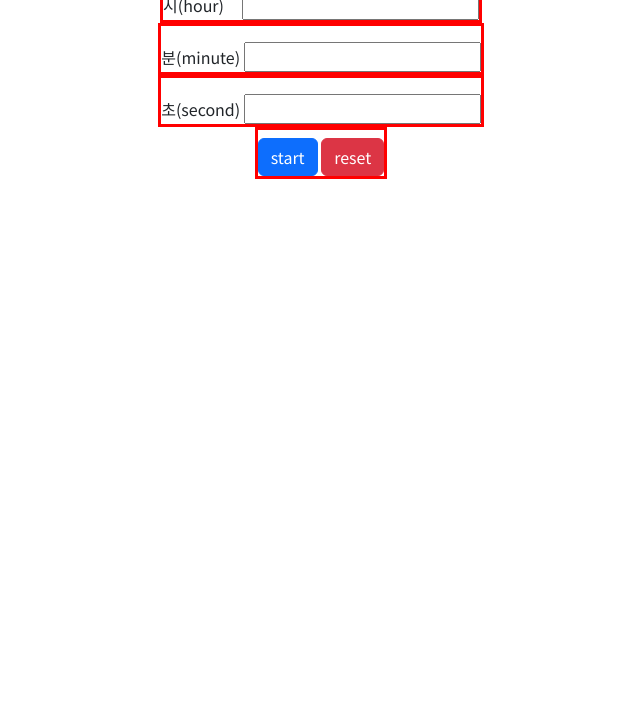
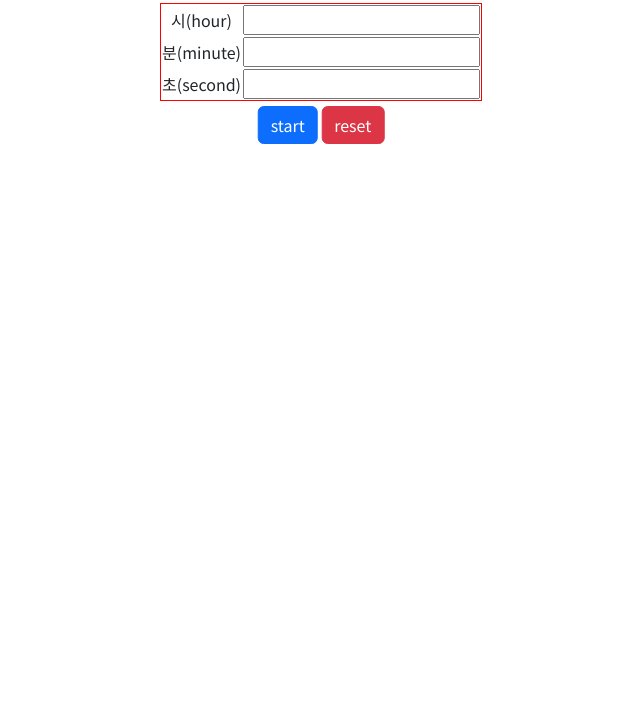
Before and after one commit to Bam-j/Simple-Timer, a website with bundled scripts: page index.html in a window 1280 px wide. Shown: the part 85-800 px from the top of the page, without its empty margins (319-959 px from the left). Built offline with nearby package versions, Linux system fonts and the light colour scheme.

Commit message:
전체 요소들 중앙정렬 및 위치 조정

```diff
--- a/css/index.css
+++ b/css/index.css
@@ -6,16 +6,22 @@ body {
 #title{
   font-weight: bold;
   text-align: center;
+  margin: 0 auto;
+  padding-top: 1rem;
+}
+
+#main-container {
+  text-align: center;
+  margin: 0 auto;
+  border: 1px red solid;
+  position: relative;
 }
 
 .formField{
-  display: inline-block;
-  border: red solid;
-  padding-top: 1em;
+  padding-top: 3rem;
 }
 
 #timer{
-  text-align: center;
 }
 
 #inputHour, #inputMinute, #inputSecond{
@@ -23,9 +29,14 @@ body {
 }
 
 #buttons {
-  padding-top: 0.5em;
+  position: absolute;
+  left: 50%;
+  transform: translate(-50%, -50%);
 }
 
-#startAndPauseButton, #resetButton{
+#startAndPauseButton {
+}
+
+#resetButton {
 
 }
--- a/index.html
+++ b/index.html
@@ -7,39 +7,44 @@
   <meta name='author' content='Bam'>
   <meta name='viewport' content='width=device-width, initial-scale=1.0'>
   <title>Simple Timer</title>
-  <link href='https://cdn.jsdelivr.net/npm/bootstrap@5.2.3/dist/css/bootstrap.min.css' rel='stylesheet' integrity='sha384-rbsA2VBKQhggwzxH7pPCaAqO46MgnOM80zW1RWuH61DGLwZJEdK2Kadq2F9CUG65' crossorigin='anonymous'>
+  <link href='https://cdn.jsdelivr.net/npm/bootstrap@5.2.3/dist/css/bootstrap.min.css' rel='stylesheet'
+        integrity='sha384-rbsA2VBKQhggwzxH7pPCaAqO46MgnOM80zW1RWuH61DGLwZJEdK2Kadq2F9CUG65' crossorigin='anonymous'>
   <link href='./css/index.css' rel='stylesheet' type='text/css'>
 </head>
 <body>
 <header>
   <h1 id='title'>Simple Timer</h1>
 </header>
+<br>
 <main>
   <form id='timer'>
-    <fieldset class='formField'>
-      <label>
-        시(hour)&nbsp;&nbsp;&nbsp;&nbsp;
-        <input id='inputHour' autocomplete='off'>
-      </label>
-    </fieldset>
-    <br>
-    <fieldset class='formField'>
-      <label>
-        분(minute)
-        <input id='inputMinute' autocomplete='off'>
-      </label>
-    </fieldset>
-    <br>
-    <fieldset class='formField'>
-      <label>
-        초(second)
-        <input id='inputSecond' autocomplete='off'>
-      </label>
-    </fieldset>
-    <br>
+    <table id='main-container'>
+      <tr>
+        <td>시(hour)</td>
+        <td>
+          <input id='inputHour' autocomplete='off'>
+        </td>
+      </tr>
+      <tr>
+        <td>분(minute)</td>
+        <td>
+          <input id='inputMinute' autocomplete='off'>
+        </td>
+      </tr>
+      <tr>
+        <td>초(second)</td>
+        <td>
+          <input id='inputSecond' autocomplete='off'>
+        </td>
+      </tr>
+    </table>
     <fieldset class='formField' id='buttons'>
-      <button id='startAndPauseButton' type='button' class='btn btn-primary'>start</button>
-      <button id='resetButton' type='button' class='btn btn-danger'>reset</button>
+      <button id='startAndPauseButton' type='button' class='btn btn-primary'>
+        start
+      </button>
+      <button id='resetButton' type='button' class='btn btn-danger'>
+        reset
+      </button>
     </fieldset>
   </form>
 </main>
--- a/js/ButtonActions/startAndPauseButtonAction.js
+++ b/js/ButtonActions/startAndPauseButtonAction.js
@@ -13,6 +13,7 @@ export const startAndPauseButtonAction = startAndPauseButton => {
   minute.disabled = true;
   second.disabled = true;
 
+  //TODO: input에 아무것도 입력하지 않았을 경우와 음수, NaN입력 시의 예외 처리 추가하기
   if (startAndPauseButton.innerText === 'start') {
     startAndPauseButton.innerText = 'pause';
 
```
